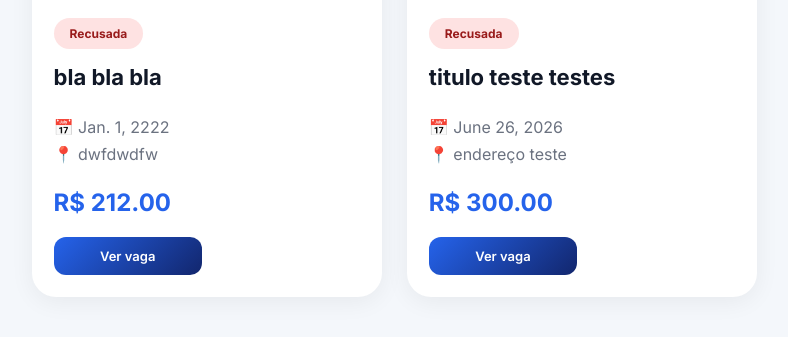
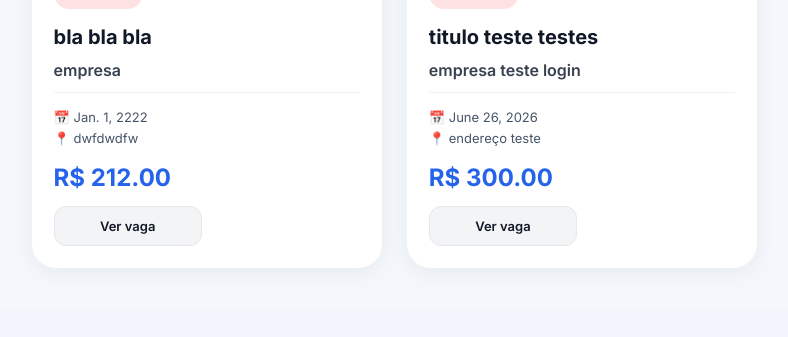
Before and after one commit to Ayshathayna/FreelaJa, a Django app: page /vagas/candidaturas/ in a window 1280 px wide, after a click on "Recusadas". Shown: the part 690-1027 px from the top of the page, without its empty margins (58-846 px from the left). After the commit the page ends 958 px from the top, so only its background shows below. Run offline with Django 3.2, Linux system fonts and the light colour scheme; a user stored in the database is signed in; data comes from the database, SQL or seed files in the repository; some libraries are stand-ins or nearby versions.

Commit message:
fix: list vagas e candidaturas

```diff
--- a/vagas/static/css/candidaturas.css
+++ b/vagas/static/css/candidaturas.css
@@ -79,10 +79,16 @@
 
 /*----------------------- CONTEÚDO -----------------*/
 
+.job-card .job-image,
+.job-card .job-image-placeholder{
+    height:180px;
+}
+
 .job-content h3{
-    font-size:22px;
+    font-size:20px;
+    line-height:1.3;
     color:#111827;
-    margin-bottom:12px;
+    margin-bottom:10px;
 }
 
 .company-name{
@@ -91,10 +97,21 @@
     margin-bottom:12px;
 }
 
+.job-info{
+    font-size:13px;
+    color:#475569;
+    line-height:1.6;
+    margin-top:auto;
+    margin-bottom:0;
+    padding-top:14px;
+    border-top:1px solid #eef2f7;
+}
+
 /*----------------------- PREÇO -----------------*/
 
 .job-footer{
-    margin-bottom:20px;
+    margin-top:14px;
+    margin-bottom:14px;
 }
 
 /*----------------------- STATUS -----------------*/
@@ -137,10 +154,6 @@
     gap:10px;
 }
 
-.job-btn{
-    color:white;
-
-}
 /*----------------------- EMPTY -----------------*/
 
 .empty-message{
--- a/vagas/static/css/vagas.css
+++ b/vagas/static/css/vagas.css
@@ -8,7 +8,7 @@
 
 .hero-search{
     background:
-    linear-gradient(135deg, #0e1e56, #7c3aed);
+    linear-gradient(135deg, #2563eb, #7c3aed);
     border-radius:30px;
     padding:50px;
     color:white;
@@ -73,7 +73,7 @@
     font-size:24px;
     font-weight:700;
     color:white;
-    background:linear-gradient(135deg, #0e1e56, #12266d);
+    background:linear-gradient(135deg, #2563eb, #12266d);
 }
 .profile-image{
     width:100px;
--- a/vagas/templates/candidaturas.html
+++ b/vagas/templates/candidaturas.html
@@ -74,7 +79,7 @@
                 <h3>{{ candidatura.vaga.titulo }}</h3>
 
                 <p class="company-name">
-                    {{ candidatura.vaga.empresa.nome }}
+                    {{ candidatura.vaga.empresa.nomeFantasia }}
                 </p>
 
                 <p class="job-info">
@@ -90,7 +95,7 @@
                 </div>
 
                 <div class="job-actions">
-                    <a href="{% url 'verVaga' candidatura.vaga.id %}" class="job-btn view-btn"> Ver vaga </a>
+                    <a href="{% url 'verVaga' candidatura.vaga.id %}" class="job-btn details-btn"> Ver vaga </a>
                     <a href="{% url 'cancelarCandidatura' candidatura.id %}" class="job-btn cancel-btn"
                         onclick="return confirmarExclusao(event, this.href)">Cancelar</a>
 
@@ -124,7 +134,7 @@
                 <h3>{{ candidatura.vaga.titulo }}</h3>
 
                 <p class="company-name">
-                    {{ candidatura.vaga.empresa.nome }}
+                    {{ candidatura.vaga.empresa.nomeFantasia }}
                 </p>
 
                 <p class="job-info">
@@ -140,7 +150,7 @@
                 </div>
 
                 <div class="job-actions">
-                    <a href="{% url 'verVaga' candidatura.vaga.id %}" class="job-btn view-btn">Ver vaga</a>
+                    <a href="{% url 'verVaga' candidatura.vaga.id %}" class="job-btn details-btn">Ver vaga</a>
                     <a href="{% url 'cancelarCandidatura' candidatura.id %}" class="job-btn cancel-btn"
                         onclick="return confirmarExclusao(event, this.href)">Cancelar</a>
                 </div>
@@ -173,7 +188,7 @@
                 <h3>{{ candidatura.vaga.titulo }}</h3>
 
                 <p class="company-name">
-                    {{ candidatura.vaga.empresa.nome }}
+                    {{ candidatura.vaga.empresa.nomeFantasia }}
                 </p>
 
                 <p class="job-info">
@@ -189,7 +204,7 @@
                 </div>
 
                 <div class="job-actions">
-                    <a href="{% url 'verVaga' candidatura.vaga.id %}" class="job-btn view-btn"> Ver vaga</a>
+                    <a href="{% url 'verVaga' candidatura.vaga.id %}" class="job-btn details-btn"> Ver vaga</a>
                 </div>
             </div>
         </div>
@@ -220,7 +240,7 @@
                 <h3>{{ candidatura.vaga.titulo }}</h3>
 
                 <p class="company-name">
-                    {{ candidatura.vaga.empresa.nome }}
+                    {{ candidatura.vaga.empresa.nomeFantasia }}
                 </p>
 
                 <p class="job-info">
@@ -236,7 +256,7 @@
                 </div>
 
                 <div class="job-actions">
-                    <a href="{% url 'verVaga' candidatura.vaga.id %}" class="job-btn view-btn">Ver vaga</a>
+                    <a href="{% url 'verVaga' candidatura.vaga.id %}" class="job-btn details-btn">Ver vaga</a>
                     {%if not candidatura.avaliada %}
                     <a href="{% url 'avaliarVaga' candidatura.id %}" class="job-btn avaliar-btn"> Avaliar vaga</a>
                     {% else %}
--- a/vagas/templates/verVaga.html
+++ b/vagas/templates/verVaga.html
@@ -64,7 +64,7 @@
 
                 <div>
                     <strong>Vagas disponíveis</strong>
-                    <p>{{ vaga.quantidadeVagas }}</p>
+                    <p>{{ vaga.vagasRestantes }}</p>
                 </div>
 
                 <div>
--- a/vagas/views.py
+++ b/vagas/views.py
@@ -6,7 +6,6 @@ from django.db import transaction
 from django.contrib.auth.decorators import login_required
 from django.core.exceptions import PermissionDenied
 from django.urls import reverse
-from django.core.paginator import Paginator, EmptyPage, PageNotAnInteger
 from avaliacoes.models import AvaliaVaga, AvaliaFreelancer
 from perfis.models import Empresa, Freelancer
 from .models import Vaga, Candidatura
@@ -425,22 +424,11 @@ def listarVagas(request):
     for vaga in vagas:
         vaga.jaCandidatou = vaga.id in candidaturas_ids
 
-    paginator = Paginator(vagas, 12)
-    page_number = request.GET.get('page')
-
-    try:
-        vagas_paginadas = paginator.page(page_number)
-    except PageNotAnInteger:
-        vagas_paginadas = paginator.page(1)
-    except EmptyPage:
-        vagas_paginadas = paginator.page(paginator.num_pages)
-
     return render(request, 'vagas.html', {
-        'vagas': vagas_paginadas,
+        'vagas': vagas,
         'query': query,
         'categoria_selecionada': categoria,
         'categorias': Vaga.CATEGORIAS,
-        'paginator': paginator,
     })
 
 
```
Also changed, not shown: other parts of vagas/templates/candidaturas.html (+28 -8 lines), vagas/static/css/candidatos.css (+6 -3 lines), vagas/templates/vagas.html (+0 -30 lines).
